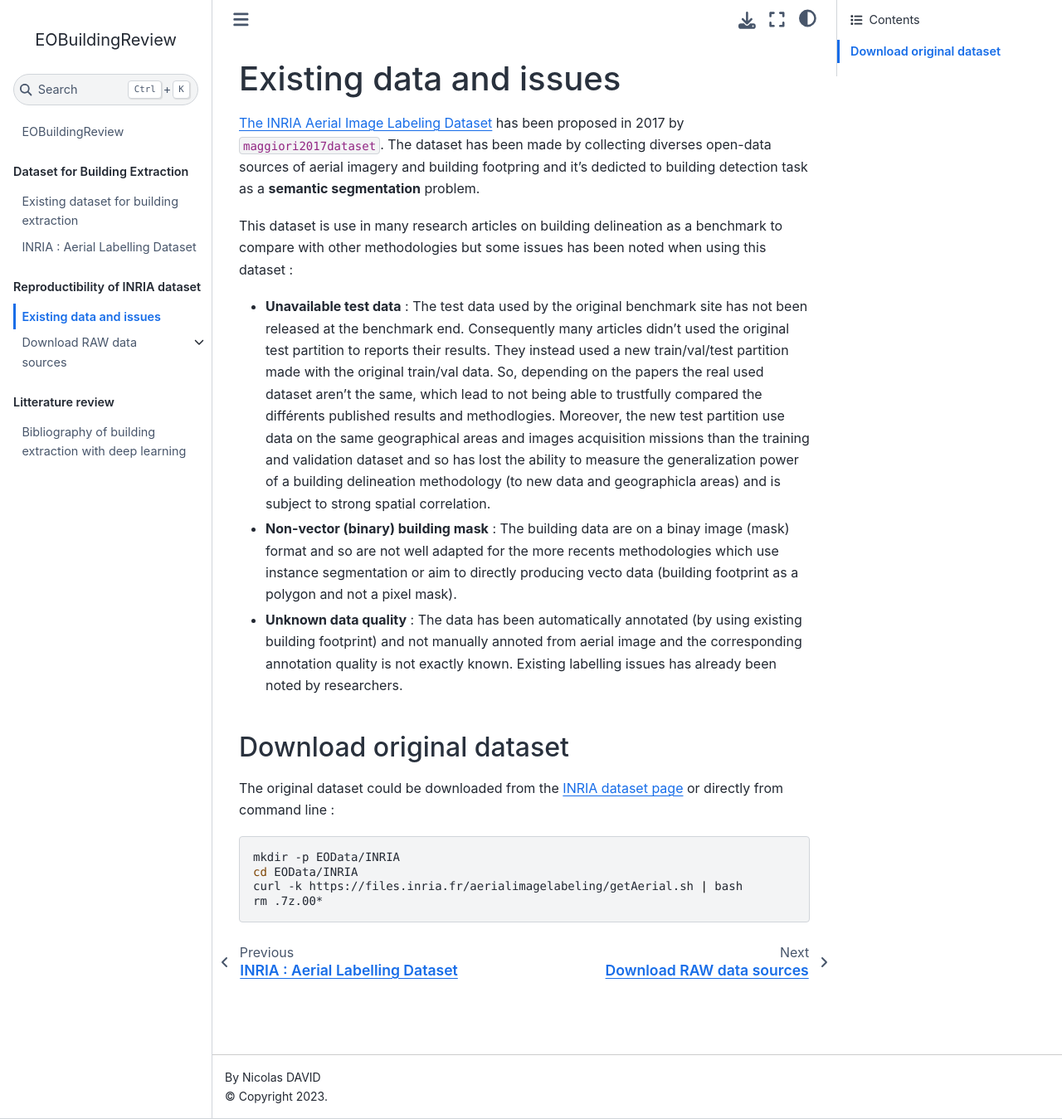
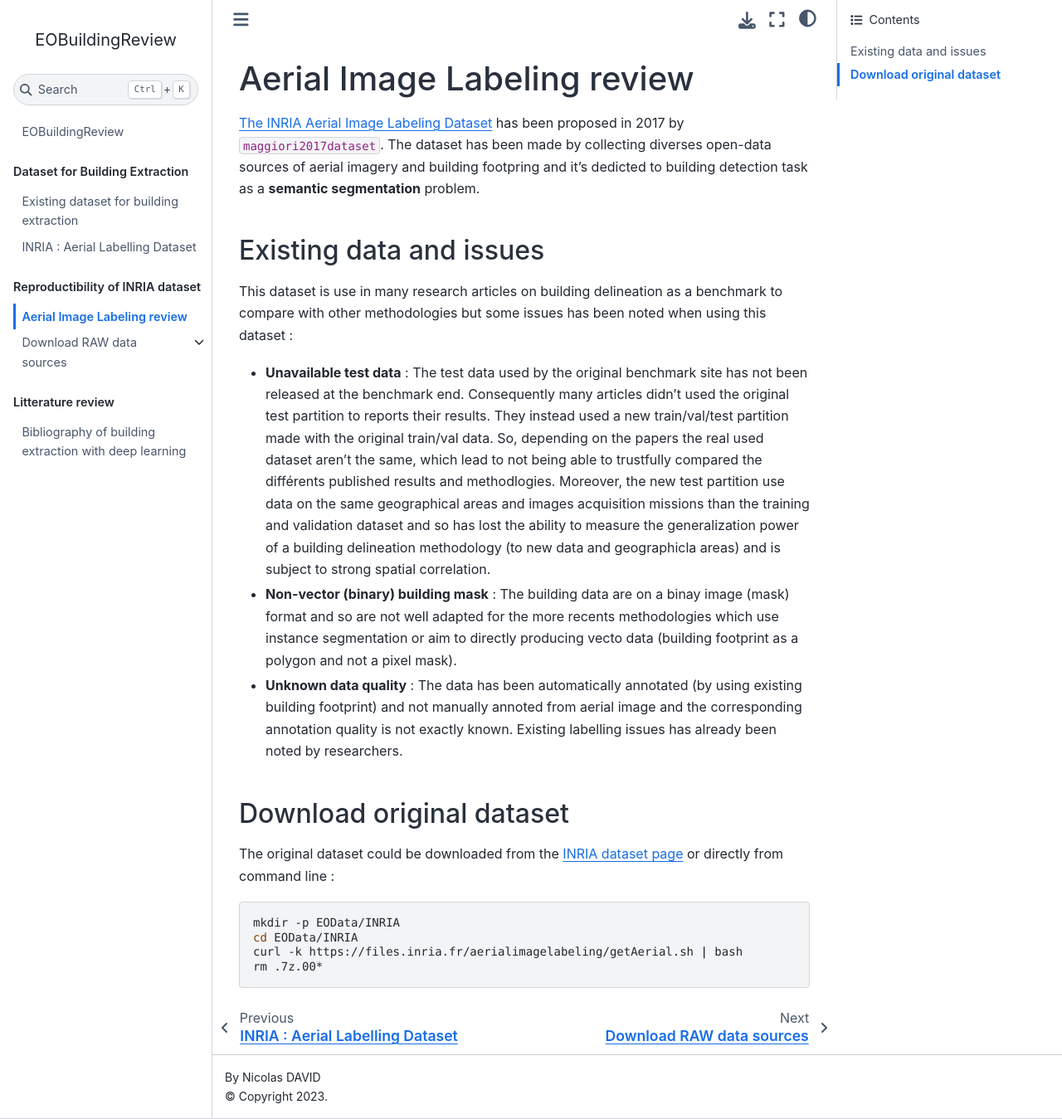
Before and after one commit to ndavid/EoBuildingReview, a Jupyter Book: the page built from docs/INRIA_V2/intro.md, in a window 1280 px wide and 1349 px high. Shown: the whole window at 83% size. Built offline with Jupyter Book 1.0.4 settings and Sphinx 7.4.7 and the Sphinx Book theme 1.1.4, drawn with Linux system fonts in a browser that asks for light colours; cross-references to code outside the pages are shown as plain code.

```diff
--- a/docs/INRIA_V2/intro.md
+++ b/docs/INRIA_V2/intro.md
@@ -1,7 +1,9 @@
-# Existing data and issues
+# Aerial Image Labeling review
 
 [The INRIA Aerial Image Labeling Dataset](https://project.inria.fr/aerialimagelabeling/>) has been proposed in 2017 by {cite:p}`maggiori2017dataset`.
 The dataset has been made by collecting diverses open-data sources of aerial imagery and building footpring and it's dedicted to building detection task as a **semantic segmentation** problem.
+
+## Existing data and issues
 
 This dataset is use in many research articles on building delineation as a benchmark to compare with other methodologies but some issues has been noted when using this dataset :
 
```
Also changed, not shown: docs/INRIA_V2/download_raw.md (+16 -8 lines).
